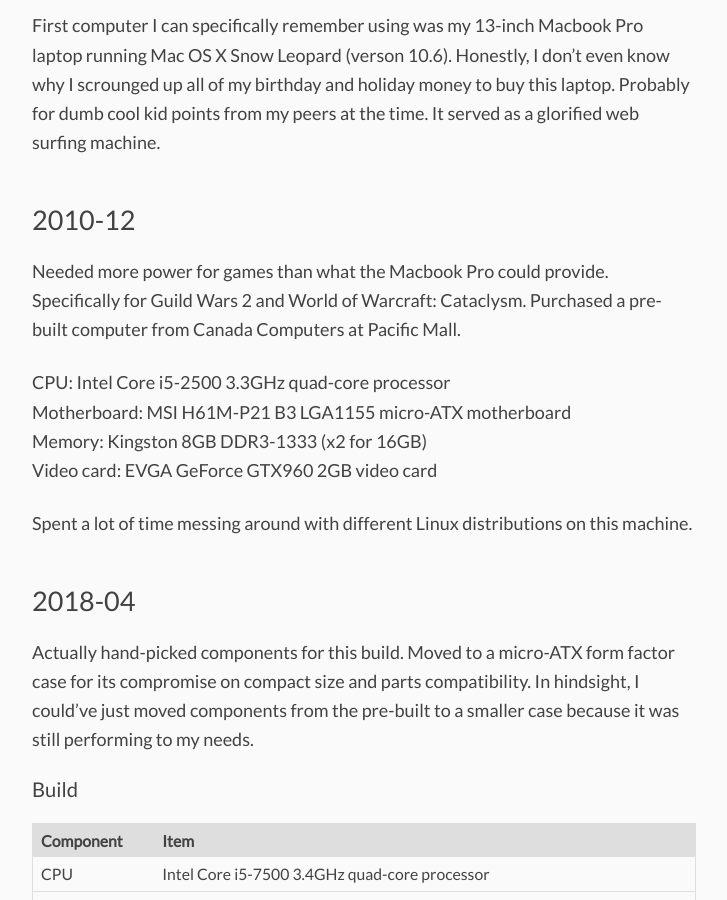
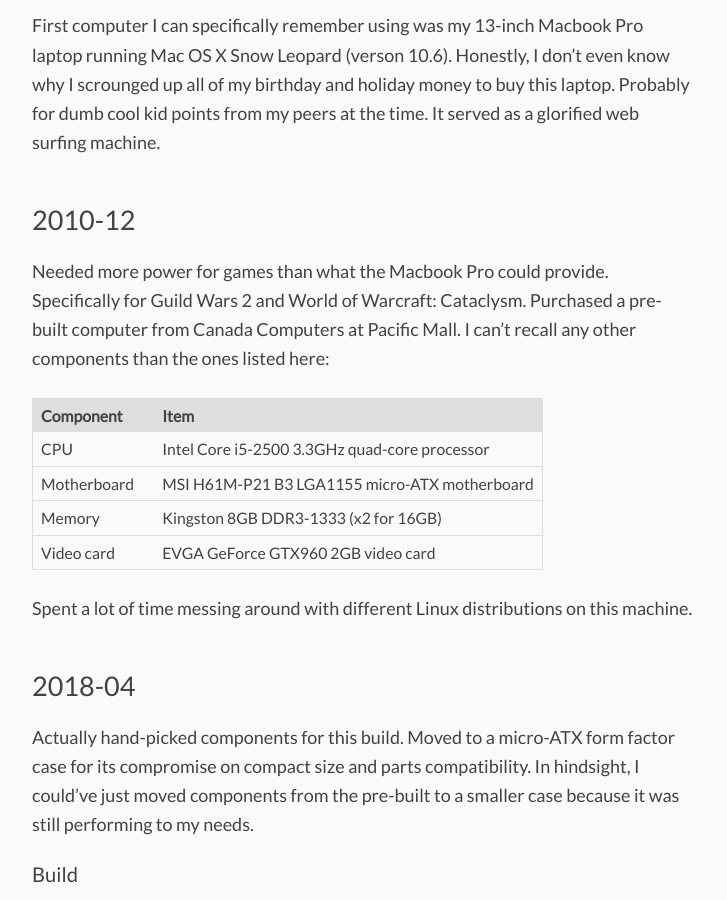
Before and after one commit to haothitran/posts, a Jekyll site: the page built from _posts/2019-10-20-history-of-my-personal-computers.md, in a window 1280 px wide and 900 px high, scrolled down 477 px. Shown: the whole window, without its empty margins (276-1003 px from the left). Built offline with Jekyll 4.4.1, drawn with Linux system fonts in a browser that asks for light colours.

Commit message:
Revise post

```diff
--- a/_posts/2019-10-20-history-of-my-personal-computers.md
+++ b/_posts/2019-10-20-history-of-my-personal-computers.md
@@ -12,12 +12,14 @@ First computer I can specifically remember using was my 13-inch Macbook Pro lapt
 
 ## 2010-12
 
-Needed more power for games than what the Macbook Pro could provide. Specifically for Guild Wars 2 and World of Warcraft: Cataclysm. Purchased a pre-built computer from Canada Computers at Pacific Mall.
+Needed more power for games than what the Macbook Pro could provide. Specifically for Guild Wars 2 and World of Warcraft: Cataclysm. Purchased a pre-built computer from Canada Computers at Pacific Mall. I can't recall any other components than the ones listed here:
 
-CPU: Intel Core i5-2500 3.3GHz quad-core processor
-Motherboard: MSI H61M-P21 B3 LGA1155 micro-ATX motherboard
-Memory: Kingston 8GB DDR3-1333 (x2 for 16GB)
-Video card: EVGA GeForce GTX960 2GB video card
+| Component   | Item                                          |
+|-------------|-----------------------------------------------|
+| CPU         | Intel Core i5-2500 3.3GHz quad-core processor |
+| Motherboard | MSI H61M-P21 B3 LGA1155 micro-ATX motherboard |
+| Memory      | Kingston 8GB DDR3-1333 (x2 for 16GB)          |
+| Video card  | EVGA GeForce GTX960 2GB video card            |
 
 Spent a lot of time messing around with different Linux distributions on this machine.
 
```
